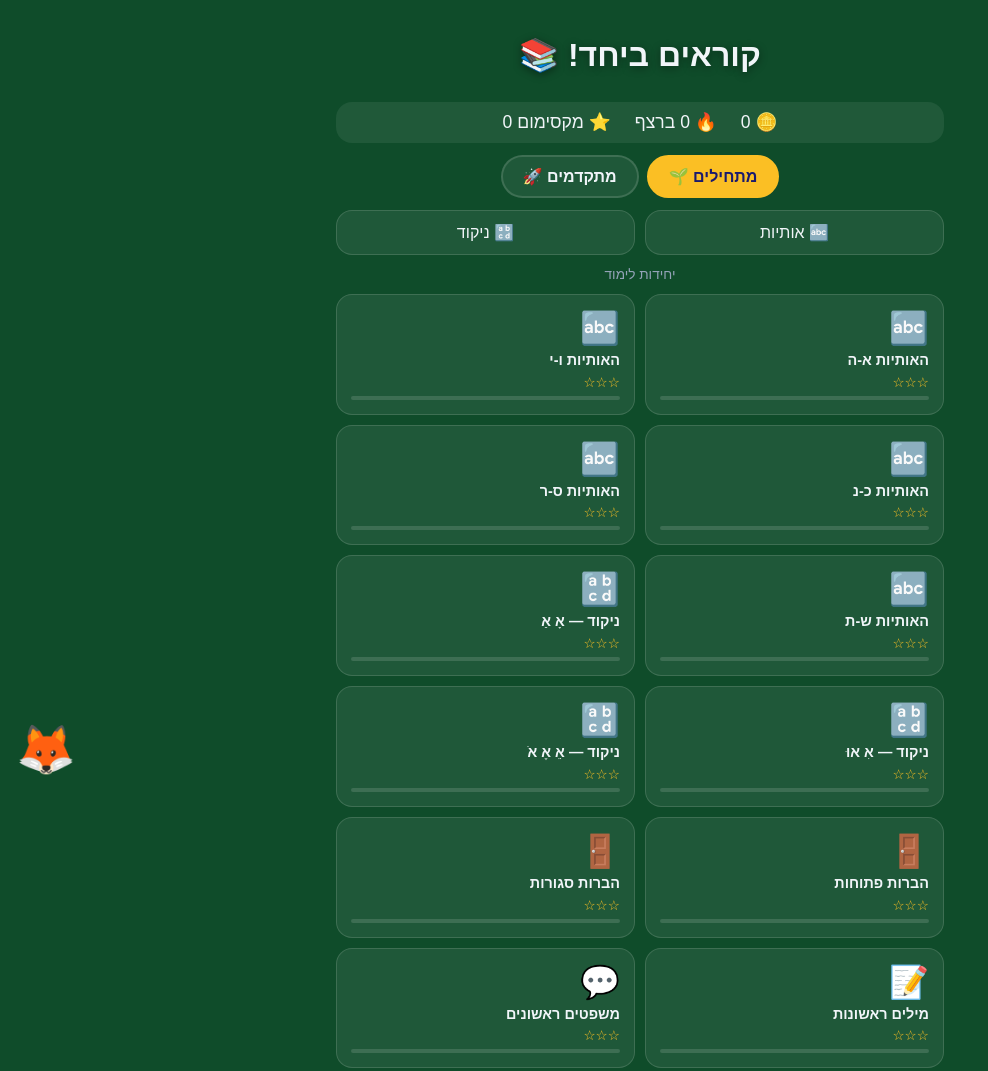
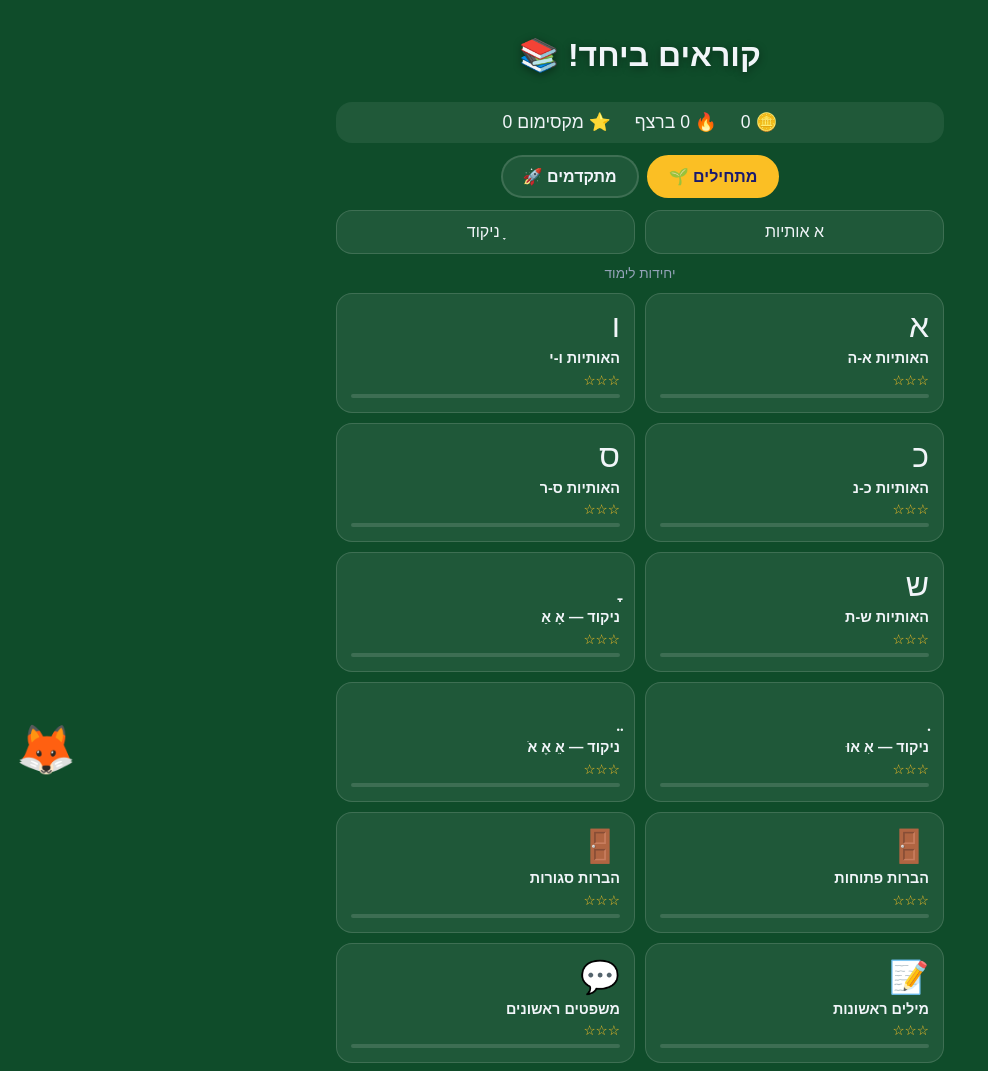
Before and after one commit to ofergertz/hebrew-reading-app, a plain HTML site: page index.html in a window 1280 px wide. Shown: the top 1071 px of the page, without its empty margins (0-988 px from the left). Drawn offline with Linux system fonts and the light colour scheme.

Commit message:
Merge pull request #2 from ofergertz/fix/replace-abc-emojis
fix: replace 🔤/🔡 keyboard emojis with visual emojis

```diff
--- a/index.html
+++ b/index.html
@@ -349,7 +349,7 @@ function encourageRandom() { sayHe(ENCOURAGE[Math.floor(Math.random()*ENCOURAGE.
 // ===== DATA =====
 const beginnerUnits = [
   {
-    id: 'letters_1', title: 'האותיות א-ה', emoji: '🔤', type: 'letters',
+    id: 'letters_1', title: 'האותיות א-ה', emoji: 'א', type: 'letters',
     items: [
       { letter:'א', name:'אָלֶף', sound:'אָלֶף', ttsWord:'אֲרִי', emoji:'🦁', isSwallowed:true, swallowedNote:'האות אלף לפעמים שקטה בסוף מילה', wrongOptions:['בּ','ג','ד'] },
       { letter:'בּ', name:'בֵּית', sound:'בּ', ttsWord:'בַּיִת', emoji:'🏠', hasDoubleSound:true, soundOpen:'בּ — כמו בַּיִת', soundClosed:'ב — כמו אָבִיב', wrongOptions:['א','ג','ד'] },
@@ -359,7 +359,7 @@ const beginnerUnits = [
     ]
   },
   {
-    id: 'letters_2', title: 'האותיות ו-י', emoji: '🔤', type: 'letters',
+    id: 'letters_2', title: 'האותיות ו-י', emoji: 'ו', type: 'letters',
     items: [
       { letter:'ו', name:'וָו', sound:'ו', ttsWord:'וֶרֶד', emoji:'🌹', isSwallowed:true, swallowedNote:'האות ו לפעמים מסמנת תנועה ולא נאמרת בנפרד', wrongOptions:['ז','ח','י'] },
       { letter:'ז', name:'זַיִן', sound:'ז', ttsWord:'זְבוּב', emoji:'🪰', wrongOptions:['ו','ח','ט'] },
@@ -369,7 +369,7 @@ const beginnerUnits = [
     ]
   },
   {
-    id: 'letters_3', title: 'האותיות כ-נ', emoji: '🔤', type: 'letters',
+    id: 'letters_3', title: 'האותיות כ-נ', emoji: 'כ', type: 'letters',
     items: [
       { letter:'כּ', name:'כַּף', sound:'כּ', ttsWord:'כַּדּוּר', emoji:'⚽', hasDoubleSound:true, soundOpen:'כּ — כמו כַּדּוּר', soundClosed:'כ — כמו מֶלֶכְּ', wrongOptions:['ל','מ','נ'] },
       { letter:'ל', name:'לָמֶד', sound:'ל', ttsWord:'לֵב', emoji:'❤️', wrongOptions:['כּ','מ','נ'] },
@@ -378,7 +378,7 @@ const beginnerUnits = [
     ]
   },
   {
-    id: 'letters_4', title: 'האותיות ס-ר', emoji: '🔤', type: 'letters',
+    id: 'letters_4', title: 'האותיות ס-ר', emoji: 'ס', type: 'letters',
     items: [
       { letter:'ס', name:'סָמֶך', sound:'ס', ttsWord:'סֵפֶר', emoji:'📚', wrongOptions:['ע','פּ','ר'] },
       { letter:'ע', name:'עַיִן', sound:'ע', ttsWord:'עֵץ', emoji:'🌳', wrongOptions:['ס','פּ','צ'] },
@@ -389,28 +389,28 @@ const beginnerUnits = [
     ]
   },
   {
-    id: 'letters_5', title: 'האותיות ש-ת', emoji: '🔤', type: 'letters',
+    id: 'letters_5', title: 'האותיות ש-ת', emoji: 'ש', type: 'letters',
     items: [
       { letter:'שׁ', name:'שִׁין', sound:'ש', ttsWord:'שֶׁמֶשׁ', emoji:'☀️', wrongOptions:['ת','ר','ס'] },
       { letter:'ת', name:'תָּו', sound:'ת', ttsWord:'תַּפּוּחַ', emoji:'🍎', wrongOptions:['שׁ','ד','ט'] },
     ]
   },
   {
-    id: 'nikud_ah', title: 'ניקוד — אָ אַ', emoji: '🔡', type: 'nikud',
+    id: 'nikud_ah', title: 'ניקוד — אָ אַ', emoji: 'ָ', type: 'nikud',
     items: [
       { nikud:'ָ', display:'אָ', name:'קָמָץ', sound:'אָה', description:'כמו "אָ" ב-"אָב"', ttsWord:'אָב', emoji:'👨', wrongOptions:['אַ','אִ','אֵ'] },
       { nikud:'ַ', display:'אַ', name:'פַּתַח', sound:'אַה', description:'כמו "אַ" ב-"אַמָּא"', ttsWord:'אַמָּא', emoji:'👩', wrongOptions:['אָ','אִ','אֶ'] },
     ]
   },
   {
-    id: 'nikud_ee_oo', title: 'ניקוד — אִ אוּ', emoji: '🔡', type: 'nikud',
+    id: 'nikud_ee_oo', title: 'ניקוד — אִ אוּ', emoji: 'ִ', type: 'nikud',
     items: [
       { nikud:'ִ', display:'אִ', name:'חִירִיק', sound:'אִי', description:'כמו "אִי" ב-"יִד"', ttsWord:'יִד', emoji:'✋', wrongOptions:['אָ','אֵ','אֹ'] },
       { nikud:'וּ', display:'אוּ', name:'שׁוּרוּק', sound:'אוּ', description:'כמו "אוּ" ב-"שׁוּם"', ttsWord:'שׁוּם', emoji:'🧄', wrongOptions:['אִ','אֹ','אָ'] },
     ]
   },
   {
-    id: 'nikud_ay_eh_oh', title: 'ניקוד — אֵ אֶ אֹ', emoji: '🔡', type: 'nikud',
+    id: 'nikud_ay_eh_oh', title: 'ניקוד — אֵ אֶ אֹ', emoji: 'ֵ', type: 'nikud',
     items: [
       { nikud:'ֵ', display:'אֵ', name:'צֵרֵה', sound:'אֵי', description:'כמו "אֵי" ב-"בֵּית"', ttsWord:'בֵּית', emoji:'🏠', wrongOptions:['אֶ','אָ','אִ'] },
       { nikud:'ֶ', display:'אֶ', name:'סֶגּוֹל', sound:'אֶה', description:'כמו "אֶ" ב-"יֶלֶד"', ttsWord:'יֶלֶד', emoji:'🧒', wrongOptions:['אֵ','אָ','אַ'] },
@@ -768,8 +768,8 @@ function renderHome() {
         <button class="level-btn ${state.level==='advanced'?'active':''}" onclick="setLevel('advanced')">מתקדמים 🚀</button>
       </div>
       <div class="quick-btns">
-        <button class="quick-btn" onclick="goScreen('alphabet')">🔤 אותיות</button>
-        <button class="quick-btn" onclick="goScreen('nikud')">🔡 ניקוד</button>
+        <button class="quick-btn" onclick="goScreen('alphabet')">א אותיות</button>
+        <button class="quick-btn" onclick="goScreen('nikud')">ָ ניקוד</button>
       </div>
       <div class="section-label">יחידות לימוד</div>
       <div class="units-grid">
@@ -1387,7 +1387,7 @@ function renderAlphabet() {
   return `
     <div class="alphabet-screen">
       <button class="back-btn" onclick="goScreen('home')">← חזרה</button>
-      <div class="screen-title">🔤 כל האותיות</div>
+      <div class="screen-title">א כל האותיות</div>
       <div class="alpha-grid">
         ${hebrewAlphabet.map(a => `
           <div class="alpha-card ${a.isSwallowed?'swallowed':''} ${a.hasDoubleSound?'double':''}"
@@ -1411,7 +1411,7 @@ function renderNikud() {
   return `
     <div class="alphabet-screen">
       <button class="back-btn" onclick="goScreen('home')">← חזרה</button>
-      <div class="screen-title">🔡 ניקוד</div>
+      <div class="screen-title">ָ ניקוד</div>
       <div class="nikud-grid">
         ${nikudData.map(n => `
           <div class="nikud-card"
```
